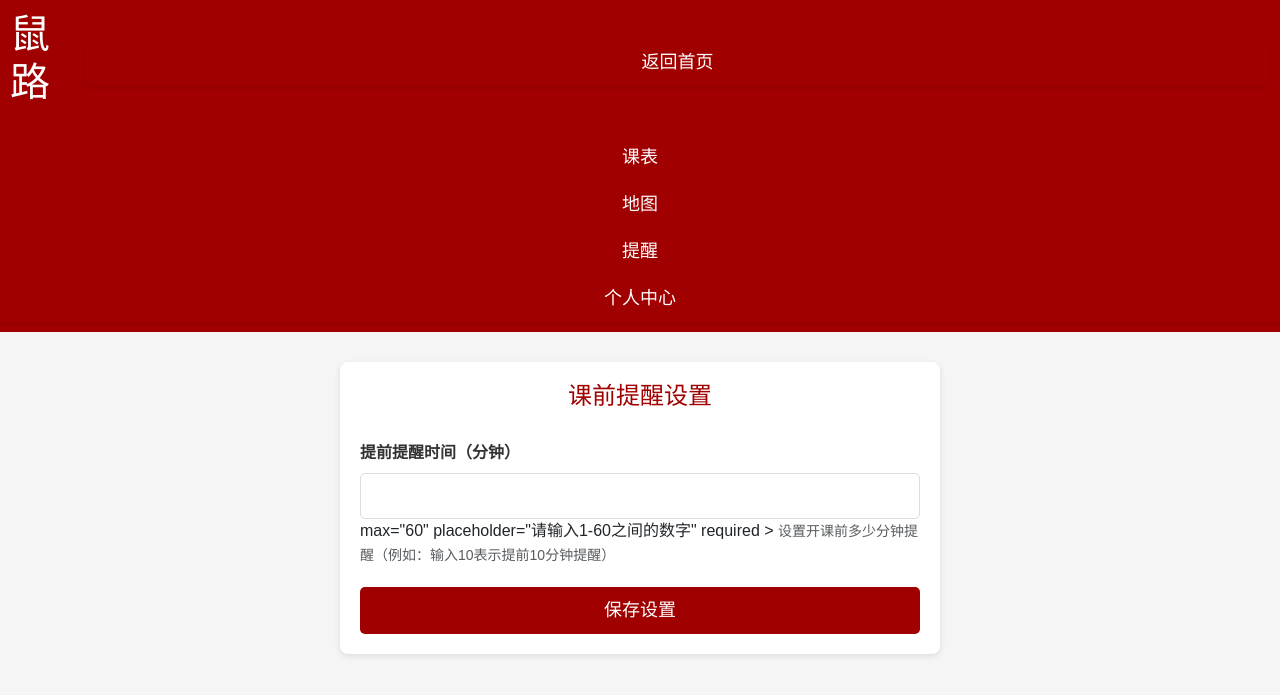
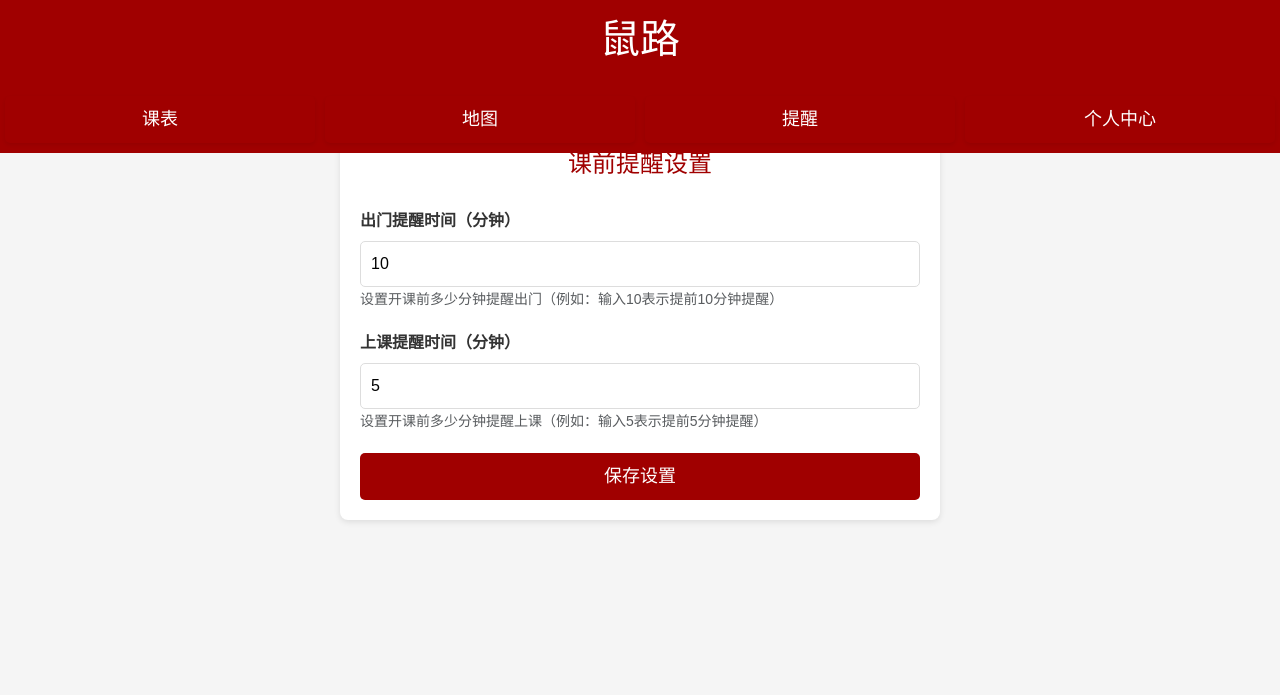
Before and after one commit to Xylonaaa/mouseroad, a Flask app: template templates/reminder.html in a window 1280 px wide. Shown: the top 695 px of the page. Run offline with Flask 3, Linux system fonts and the light colour scheme; the template is opened without the code that fills it, so the values that code supplies are empty.

Commit message:
提醒页面2

```diff
--- a/templates/reminder.html
+++ b/templates/reminder.html
@@ -1,3 +1,4 @@
+
  <!DOCTYPE html>
 <html lang="zh-CN">
 <head>
@@ -11,18 +12,25 @@
       margin: 0;
       font-family: sans-serif;
       background-color: #f5f5f5;
+      padding-top: 100px; /* 为固定表头预留空间 */
     }
 
-    /* 导航栏和头部样式（与主页面完全一致） */
+    /* 头部导航横向排列样式 */
+    .header-container {
+      position: fixed;
+      top: 0;
+      left: 0;
+      width: 100%;
+      background-color: #a00000;
+      z-index: 1000; /* 确保在最上层 */
+    }
+
     header {
-      background-color: #a00000 !important;
       color: white !important;
-      padding: 10px !important;
-      display: flex !important;
-      align-items: center !important;
-      justify-content: space-between !important;
-      position: relative !important;
-      z-index: 100 !important;
+      padding: 15px !important;
+      text-align: center; /* 标题居中 */
+      font-size: 20px;
+      font-weight: bold;
     }
 
     .nav {
@@ -31,8 +39,13 @@
       padding: 10px 0 !important;
       background-color: #a00000 !important;
       width: 100% !important;
-      position: relative !important;
-      z-index: 100 !important;
+      flex-wrap: nowrap; /* 防止换行 */
+    }
+
+    .nav button {
+      flex: 1; /* 平均分配宽度 */
+      margin: 0 5px; /* 按钮间距 */
+      white-space: nowrap; /* 防止文字换行 */
     }
 
     /* 提醒设置容器样式 */
@@ -115,21 +128,29 @@
       color: #721c24;
       border: 1px solid #f5c6cb;
     }
+
+    /* 响应式调整 */
+    @media (max-width: 576px) {
+      .nav button {
+        font-size: 14px; /* 小屏幕缩小按钮文字 */
+        padding: 8px 5px;
+      }
+    }
   </style>
 </head>
 <body>
-  <!-- 头部导航（与主页面一致） -->
+  <!-- 头部导航容器（横向排列） -->
+  <div class="header-container">
     <header>
       <h1>鼠路</h1>
-    <button type="button" class="btn btn-custom shadow-sm" onclick="window.location.href='index.html'">返回首页</button>
     </header>
 
-  <!-- 导航栏（与主页面一致） -->
     <div class="nav">
       <button type="button" class="btn btn-custom shadow-sm" onclick="window.location.href='index.html'">课表</button>
       <button type="button" class="btn btn-custom shadow-sm" onclick="window.location.href='/map'">地图</button>
       <button type="button" class="btn btn-custom shadow-sm" onclick="window.location.href='reminder.html'">提醒</button>
       <button type="button" class="btn btn-custom shadow-sm" onclick="window.location.href='login.html'">个人中心</button>
+    </div>
   </div>
 
   <!-- 提醒设置内容 -->
@@ -138,17 +159,31 @@
 
     <form id="reminderForm">
       <div class="form-group">
-        <label class="form-label" for="minutes">提前提醒时间（分钟）</label>
+        <label class="form-label" for="leaveMinutes">出门提醒时间（分钟）</label>
         <input
           type="number"
-          id="minutes"
+          id="leaveMinutes"
           class="minutes-input"
-          min="1"  <!-- 最小1分钟 -->
-          max="60" <!-- 最大60分钟 -->
+          min="1"
+          max="60"
           placeholder="请输入1-60之间的数字"
           required
         >
-        <small class="form-text text-muted">设置开课前多少分钟提醒（例如：输入10表示提前10分钟提醒）</small>
+        <small class="form-text text-muted">设置开课前多少分钟提醒出门（例如：输入10表示提前10分钟提醒）</small>
+      </div>
+
+      <div class="form-group">
+        <label class="form-label" for="classMinutes">上课提醒时间（分钟）</label>
+        <input
+          type="number"
+          id="classMinutes"
+          class="minutes-input"
+          min="1"
+          max="60"
+          placeholder="请输入1-60之间的数字"
+          required
+        >
+        <small class="form-text text-muted">设置开课前多少分钟提醒上课（例如：输入5表示提前5分钟提醒）</small>
       </div>
 
       <button type="submit" class="btn-custom">保存设置</button>
@@ -166,9 +201,19 @@
   <script>
     // 页面加载时读取已保存的设置
     window.onload = function() {
-      const savedMinutes = localStorage.getItem('reminderMinutes');
-      if (savedMinutes) {
-        document.getElementById('minutes').value = savedMinutes;
+      const savedLeaveMinutes = localStorage.getItem('leaveMinutes');
+      const savedClassMinutes = localStorage.getItem('classMinutes');
+
+      if (savedLeaveMinutes) {
+        document.getElementById('leaveMinutes').value = savedLeaveMinutes;
+      } else {
+        document.getElementById('leaveMinutes').value = 10; // 默认10分钟
+      }
+
+      if (savedClassMinutes) {
+        document.getElementById('classMinutes').value = savedClassMinutes;
+      } else {
+        document.getElementById('classMinutes').value = 5; // 默认5分钟
       }
     };
 
@@ -176,13 +221,14 @@
     document.getElementById('reminderForm').addEventListener('submit', function(e) {
       e.preventDefault(); // 阻止表单默认提交
 
-      const minutesInput = document.getElementById('minutes');
-      const minutes = parseInt(minutesInput.value);
+      const leaveMinutes = parseInt(document.getElementById('leaveMinutes').value);
+      const classMinutes = parseInt(document.getElementById('classMinutes').value);
 
       // 验证输入是否为1-60之间的数字
-      if (minutes >= 1 && minutes <= 60) {
+      if (leaveMinutes >= 1 && leaveMinutes <= 60 && classMinutes >= 1 && classMinutes <= 60) {
         // 保存设置到本地存储
-        localStorage.setItem('reminderMinutes', minutes);
+        localStorage.setItem('leaveMinutes', leaveMinutes);
+        localStorage.setItem('classMinutes', classMinutes);
 
         // 显示成功提示
         document.getElementById('successMessage').style.display = 'block';
```
Lines whose indentation alone changed are shown as unchanged.
